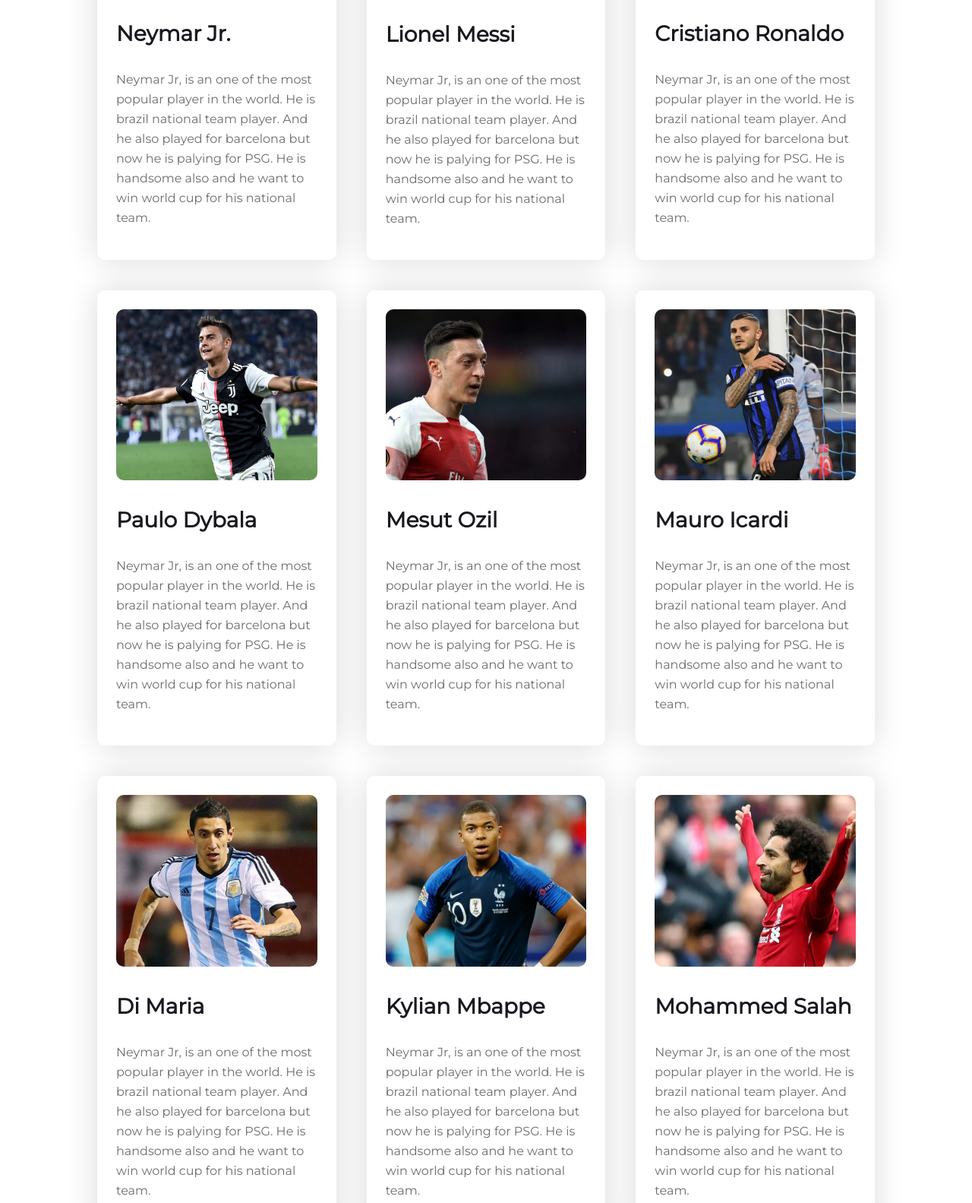
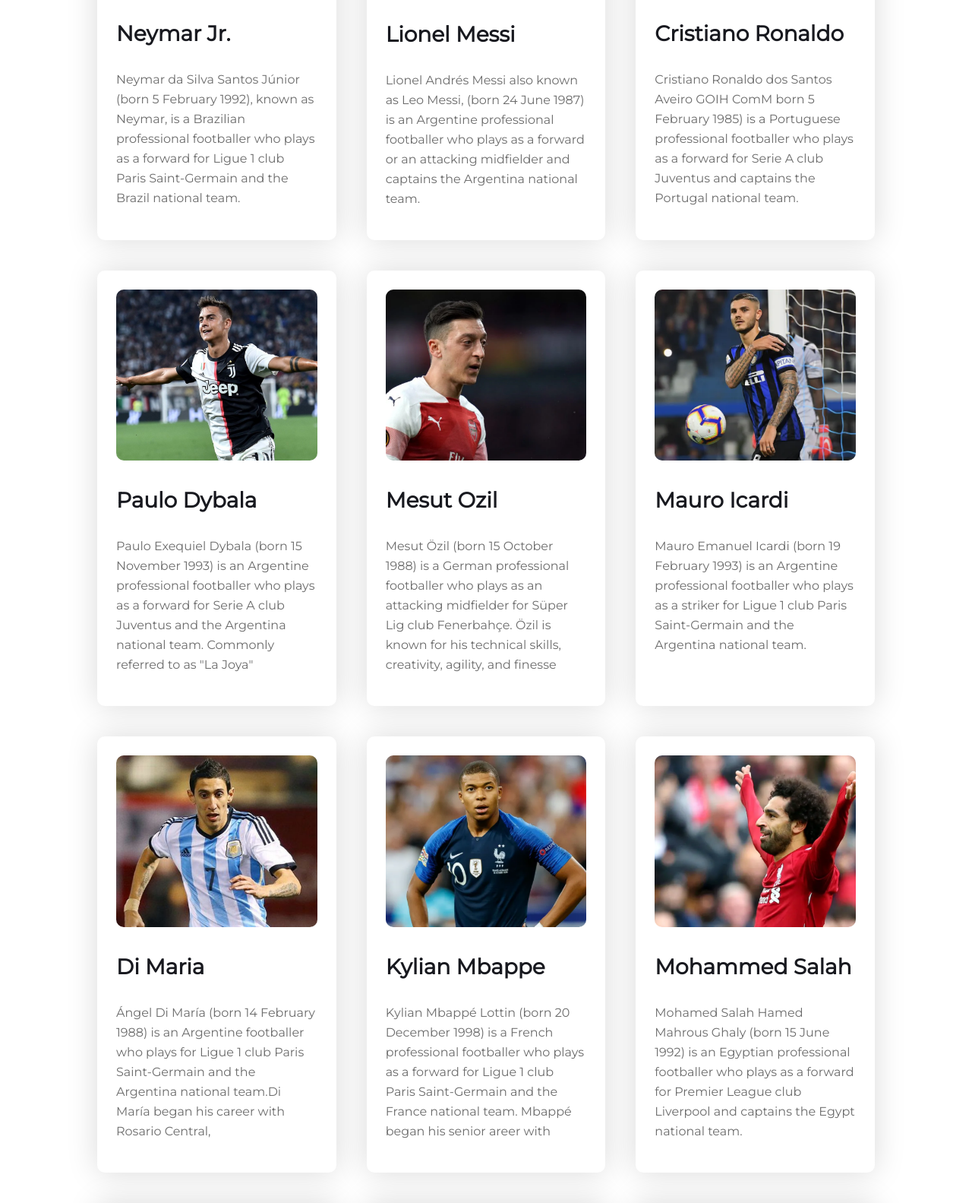
Before and after one commit to Rakib0101/FootballClub, a plain HTML site: page index.html in a window 1280 px wide. Shown: the part 997-2580 px from the top of the page at 76% size. Drawn offline with Linux system fonts and the light colour scheme.

Commit message:
Edit Some Text

```diff
--- a/index.html
+++ b/index.html
@@ -68,7 +68,7 @@
                         <h1>Neymar Jr.</h1>
                     </div>
                     <div class="article-excerpt">
-                        <p>Neymar Jr, is an one of the most popular player in the world. He is brazil national team player. And he also played for barcelona but now he is palying for PSG. He is handsome also and he want to win world cup for his national team.</p>
+                        <p>Neymar da Silva Santos Júnior (born 5 February 1992), known as Neymar, is a Brazilian professional footballer who plays as a forward for Ligue 1 club Paris Saint-Germain and the Brazil national team.</p>
                     </div>
                 </article>
                 <article class="player-card">
@@ -79,7 +79,7 @@
                         <h1>Lionel Messi</h1>
                     </div>
                     <div class="article-excerpt">
-                        <p>Neymar Jr, is an one of the most popular player in the world. He is brazil national team player. And he also played for barcelona but now he is palying for PSG. He is handsome also and he want to win world cup for his national team.</p>
+                        <p>Lionel Andrés Messi also known as Leo Messi, (born 24 June 1987) is an Argentine professional footballer who plays as a forward or an attacking midfielder and captains the Argentina national team. </p>
                     </div>
                 </article>
                 <article class="player-card">
@@ -90,7 +90,7 @@
                         <h1>Cristiano Ronaldo</h1>
                     </div>
                     <div class="article-excerpt">
-                        <p>Neymar Jr, is an one of the most popular player in the world. He is brazil national team player. And he also played for barcelona but now he is palying for PSG. He is handsome also and he want to win world cup for his national team.</p>
+                        <p>Cristiano Ronaldo dos Santos Aveiro GOIH ComM born 5 February 1985) is a Portuguese professional footballer who plays as a forward for Serie A club Juventus and captains the Portugal national team.</p>
                     </div>
                 </article>
                 <article class="player-card">
@@ -101,7 +101,7 @@
                         <h1>Paulo Dybala</h1>
                     </div>
                     <div class="article-excerpt">
-                        <p>Neymar Jr, is an one of the most popular player in the world. He is brazil national team player. And he also played for barcelona but now he is palying for PSG. He is handsome also and he want to win world cup for his national team.</p>
+                        <p>Paulo Exequiel Dybala (born 15 November 1993) is an Argentine professional footballer who plays as a forward for Serie A club Juventus and the Argentina national team. Commonly referred to as "La Joya"</p>
                     </div>
                 </article>
                 <article class="player-card">
@@ -112,7 +112,7 @@
                         <h1>Mesut Ozil</h1>
                     </div>
                     <div class="article-excerpt">
-                        <p>Neymar Jr, is an one of the most popular player in the world. He is brazil national team player. And he also played for barcelona but now he is palying for PSG. He is handsome also and he want to win world cup for his national team.</p>
+                        <p>Mesut Özil (born 15 October 1988) is a German professional footballer who plays as an attacking midfielder for Süper Lig club Fenerbahçe. Özil is known for his technical skills, creativity, agility, and finesse</p>
                     </div>
                 </article>
                 <article class="player-card">
@@ -123,7 +123,7 @@
                         <h1>Mauro Icardi</h1>
                     </div>
                     <div class="article-excerpt">
-                        <p>Neymar Jr, is an one of the most popular player in the world. He is brazil national team player. And he also played for barcelona but now he is palying for PSG. He is handsome also and he want to win world cup for his national team.</p>
+                        <p>Mauro Emanuel Icardi (born 19 February 1993) is an Argentine professional footballer who plays as a striker for Ligue 1 club Paris Saint-Germain and the Argentina national team.</p>
                     </div>
                 </article>
                 <article class="player-card">
@@ -134,7 +134,7 @@
                         <h1>Di Maria</h1>
                     </div>
                     <div class="article-excerpt">
-                        <p>Neymar Jr, is an one of the most popular player in the world. He is brazil national team player. And he also played for barcelona but now he is palying for PSG. He is handsome also and he want to win world cup for his national team.</p>
+                        <p>Ángel Di María (born 14 February 1988) is an Argentine footballer who plays for Ligue 1 club Paris Saint-Germain and the Argentina national team.Di María began his career with Rosario Central,</p>
                     </div>
                 </article>
                 <article class="player-card">
@@ -145,7 +145,7 @@
                         <h1>Kylian Mbappe</h1>
                     </div>
                     <div class="article-excerpt">
-                        <p>Neymar Jr, is an one of the most popular player in the world. He is brazil national team player. And he also played for barcelona but now he is palying for PSG. He is handsome also and he want to win world cup for his national team.</p>
+                        <p>Kylian Mbappé Lottin (born 20 December 1998) is a French professional footballer who plays as a forward for Ligue 1 club Paris Saint-Germain and the France national team. Mbappé began his senior areer with </p>
                     </div>
                 </article>
                 <article class="player-card">
@@ -156,7 +156,7 @@
                         <h1>Mohammed Salah</h1>
                     </div>
                     <div class="article-excerpt">
-                        <p>Neymar Jr, is an one of the most popular player in the world. He is brazil national team player. And he also played for barcelona but now he is palying for PSG. He is handsome also and he want to win world cup for his national team.</p>
+                        <p>Mohamed Salah Hamed Mahrous Ghaly (born 15 June 1992) is an Egyptian professional footballer who plays as a forward for Premier League club Liverpool and captains the Egypt national team.</p>
                     </div>
                 </article>
                 <article class="player-card">
@@ -167,7 +167,7 @@
                         <h1>Harry Kane</h1>
                     </div>
                     <div class="article-excerpt">
-                        <p>Neymar Jr, is an one of the most popular player in the world. He is brazil national team player. And he also played for barcelona but now he is palying for PSG. He is handsome also and he want to win world cup for his national team.</p>
+                        <p>Harry Edward Kane MBE (born 28 July 1993) is an English professional footballer who plays as a striker for Premier League club Tottenham Hotspur and captains the England national team.</p>
                     </div>
                 </article>
                 <article class="player-card">
@@ -178,7 +178,7 @@
                         <h1>Kevin De Bruyne</h1>
                     </div>
                     <div class="article-excerpt">
-                        <p>Neymar Jr, is an one of the most popular player in the world. He is brazil national team player. And he also played for barcelona but now he is palying for PSG. He is handsome also and he want to win world cup for his national team.</p>
+                        <p>Kevin De Bruyne (born 28 June 1991) is a Belgian professional footballer who plays as a midfielder for Premier League club Manchester City, where he is vice-captain, and the Belgium national team. </p>
                     </div>
                 </article>
                 <article class="player-card">
@@ -189,7 +189,7 @@
                         <h1>Philippe Coutinho</h1>
                     </div>
                     <div class="article-excerpt">
-                        <p>Neymar Jr, is an one of the most popular player in the world. He is brazil national team player. And he also played for barcelona but now he is palying for PSG. He is handsome also and he want to win world cup for his national team.</p>
+                        <p>Philippe Coutinho Correia (born 12 June 1992) is a Brazilian professional footballer who plays as an attacking midfielder or winger for Spanish club Barcelona and the Brazil national team.</p>
                     </div>
                 </article>
             </div>
```
